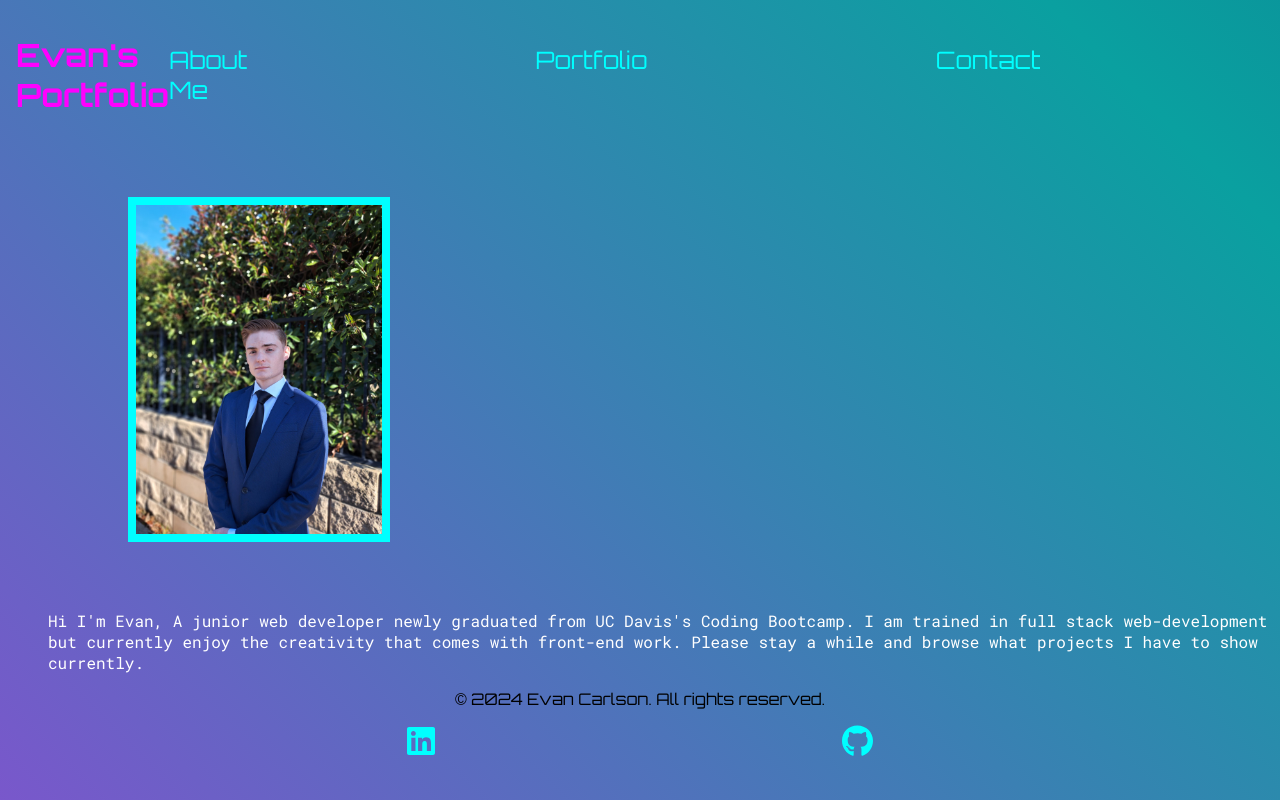
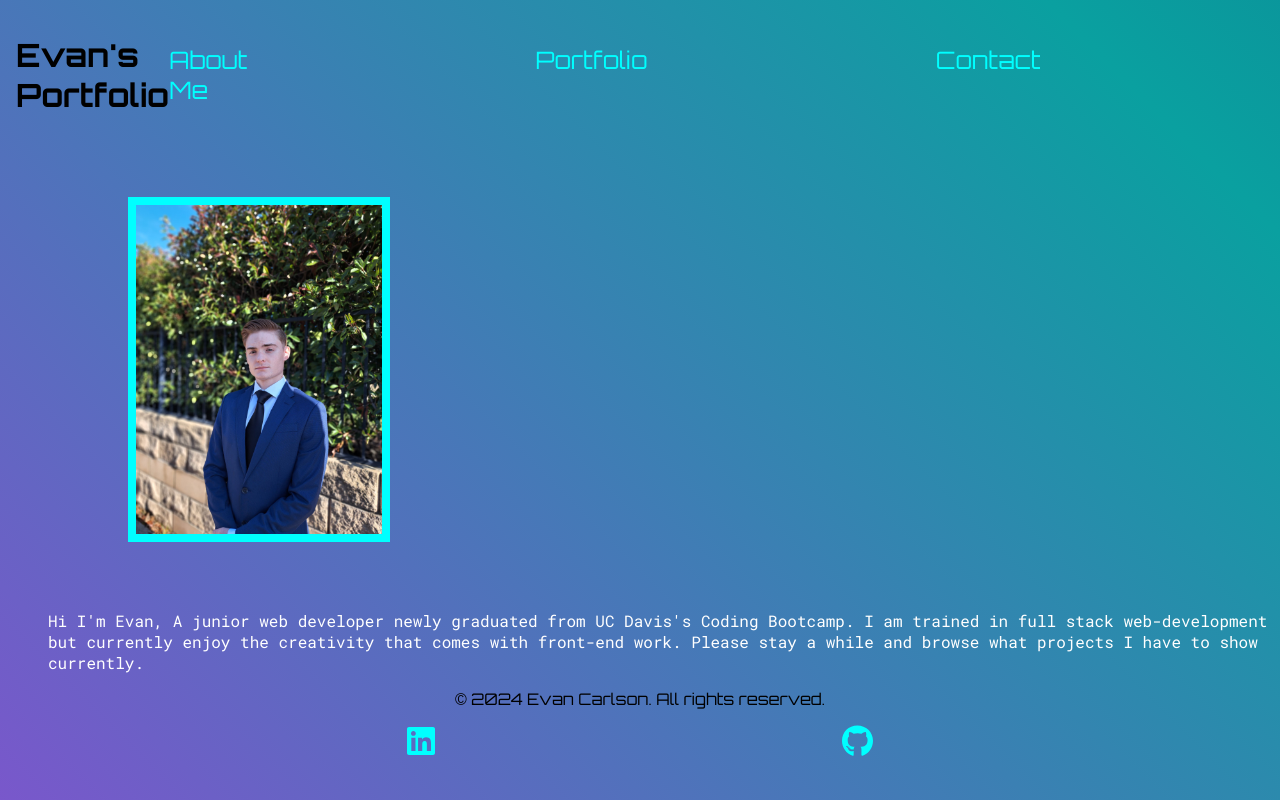
Before and after one commit to EvanRC/evans-portfolio, a React (Create React App) app: page / in a window 1280 px wide. Shown: the top 800 px of the page. Built offline with nearby package versions, Linux system fonts and the light colour scheme.

Commit message:
changed colors for h1, h2, h3 as well as project links

```diff
--- a/src/App.css
+++ b/src/App.css
@@ -10,7 +10,6 @@
 .neon-effect {
   text-shadow: 0 0 5px #fff, 0 0 10px #fff, 0 0 20px var(--primary-color), 0 0 30px var(--primary-color), 0 0 40px var(--primary-color), 0 0 55px var(--primary-color), 0 0 75px var(--primary-color);
 }
-
 
 body {
   background: linear-gradient(45deg, var(--primary-color), #0aa0a0, var(--background-color));
@@ -34,7 +33,7 @@ body {
 
 h1, h2, h3 {
   font-family: 'Orbitron', sans-serif;
-  color: var(--primary-color);
+  color: black
 }
 
 a {
@@ -119,7 +118,12 @@ a href {
   display: inline-block;
   margin: 10px;
   text-decoration: none;
-  color: var(--background-color);
+  color: var(--secondary-color);
+}
+
+.project :hover {
+  color: var(--accent-color);
+  text-decoration: underline;
 }
 
 .footer {
```
